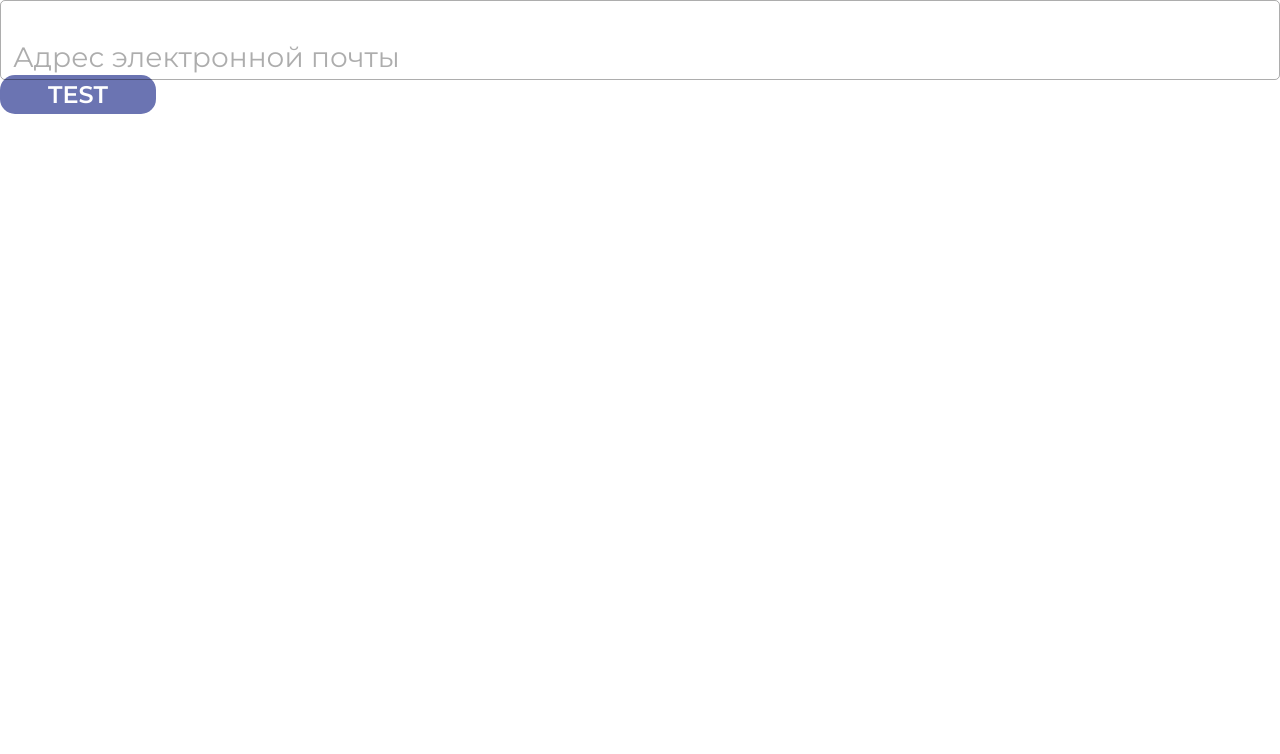
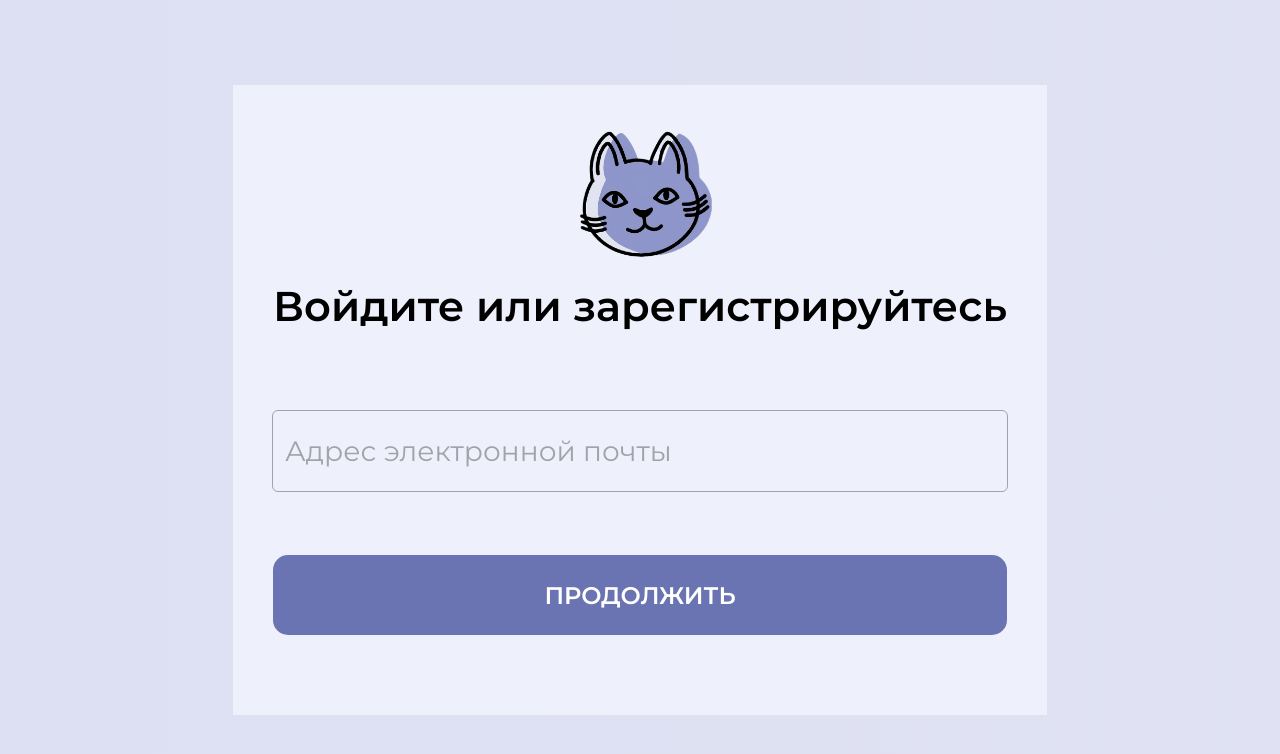
Before and after one commit to HScokies/Art-Digital-Service, a React (Vite) app in the folder Frontend/: page / in a window 1280 px wide. Shown: the top 754 px of the page. Built offline with nearby package versions, Linux system fonts and the light colour scheme.

Commit message:
access page

```diff
--- a/Frontend/src/App.tsx
+++ b/Frontend/src/App.tsx
@@ -1,15 +1,15 @@
-import { Button, Input } from "./components/index";
-import { Validator } from "./services";
-
+import { AccessPage } from "./pages"
+import { BrowserRouter, Routes, Route } from "react-router-dom";
 
 
 function App() {
 
-  return(
-    <>
-    <Input label={"Адрес электронной почты"} type={"email"} name={"email"} required={true} validator={Validator.validateEmail} />
-    <Button clickHandler={() => console.debug("testButton")}>test</Button>
-    </>
+  return (
+    <BrowserRouter>
+      <Routes>
+        <Route path="/" element={<AccessPage />} />
+      </Routes>
+    </BrowserRouter>
   )
 }
 
--- a/Frontend/src/components/button/index.tsx
+++ b/Frontend/src/components/button/index.tsx
@@ -2,11 +2,12 @@ import './style.scss'
 
 interface props{
     children: string,
+    isActive?: boolean,
     clickHandler?: () => void
 }
 
-const Button = ({children, clickHandler = () => {}}: props) => (
-    <a className='button' onClick={() => clickHandler()}>
+const Button = ({children, clickHandler = () => {}, isActive}: props) => (
+    <a className={isActive? 'button' : 'button disabled'} onClick={() => clickHandler()}>
         {children}
     </a>
 )
--- a/Frontend/src/components/button/style.scss
+++ b/Frontend/src/components/button/style.scss
@@ -1,5 +1,8 @@
 @import 'styles/variables.scss';
 .button{
+    display: flex;
+    align-items: center;
+    justify-content: center;
     background-color: $Glaucous;
     color: white;
     text-transform: uppercase;
@@ -8,4 +11,10 @@
     border-radius: 15px;
     font-weight: 600;
     font-size: 3vh;
+    cursor: pointer;
+    transition: all ease-in-out .2s;
+    &.disabled{
+        cursor: not-allowed;
+        opacity: .5;
+    }
 }
--- a/Frontend/src/components/input/index.tsx
+++ b/Frontend/src/components/input/index.tsx
@@ -6,20 +6,22 @@ interface props {
     type: string,
     name: string,
     required: boolean,
-    validator?: (value: string) => string
+    validator?: (value: string) => string,
+    onChange?: (e:React.ChangeEvent<HTMLInputElement>) => void
 }
 
-const Input = ({ label, type, name, required = false, validator }: props) => {
+const Input = ({ label, type, name, required = false, validator, onChange }: props) => {
 
     const [error, setError] = useState<string | undefined>()
     const [active, setActive] = useState(false)
+
 
     const EnableField = async () => {
         await setActive(true)
         await setError(undefined)
         document.getElementById(name)?.focus()
     }
-    const handleBlur = () => {
+    const handleBlur = async() => {
         const field = document.getElementById(name) as HTMLInputElement
         if (field?.value.length < 1) {
             if (required) {
@@ -27,14 +29,16 @@ const Input = ({ label, type, name, required = false, validator }: props) => {
             }
             return setActive(false)
         }
-        if (validator)
-            setError(validator(field?.value))
+        if (validator){
+            await setError(validator(field?.value));
+        }
+
     }
 
     return (
         <div className="input">
             <div className={`input_wrapper ${error ? 'error' : ''}`} onClick={() => EnableField()}>
-                <input onBlur={() => handleBlur()} className={`input_wrapper-field${active ? ' active' : ''}`} id={name} name={name} type={type} />
+                <input onChange={(e) => {if (onChange) onChange(e)}} onFocus={() => EnableField()} onBlur={() => handleBlur()} className={`input_wrapper-field${active ? ' active' : ''}`} id={name} name={name} type={type} />
                 <label className={`input_wrapper-label${active ? ' active' : ''}`} htmlFor={name}>{label}</label>
             </div>
 
--- a/Frontend/src/components/input/style.scss
+++ b/Frontend/src/components/input/style.scss
@@ -3,22 +3,23 @@
     &_wrapper {
         position: relative;
         height: 10vh;
-        border: 1px solid rgba(0, 0, 0, 0.32);
+        outline: .1vmin solid rgba(0, 0, 0, 0.32);
         border-radius: 5px;
         display: flex;
         flex-flow: column;
         justify-content: center;
         padding-inline: 1.5vmin;
         &.error{
-            border-color: #DE3341;
+            outline-color: #DE3341;
         }
 
         &-field {
             display: block;
             font-size: 3.5vh;
-            visibility: collapse;
+            display: none;
             &.active{
-                visibility: visible;
+                display: block;
+                margin-top: 1vh;
             }
         }
 
@@ -34,6 +35,7 @@
                 position: absolute;
                 transform: translateY(-3.1vh);
                 font-size: 2.5vh;
+                font-weight: bold;
                 color: rgba(0, 0, 0, 0.72);
             }
         }
@@ -41,8 +43,10 @@
     &-error{
         color: #DE3341;
         font-size: 3.5vh;
-        visibility: collapse;
-        transform: translateX(-200%);
+        visibility: hidden;
+        min-height: 5vh;
+        max-width: 100%;
+        transform: translateY(-10%);
         transition: all ease-in-out .2s;
         -moz-transition: all ease-in-out .2s;
         -webkit-transition: all ease-in-out .2s;
--- /dev/null
+++ b/Frontend/src/pages/access/index.tsx
@@ -0,0 +1,28 @@
+import { Button, Input } from 'src/components'
+import './style.scss'
+import Logo from 'images/logo.webp'
+import { Validator } from 'src/services'
+import { useState } from 'react'
+
+const AccessPage = () => {
+    const [hasErrors, setHasErrors] = useState(false);
+
+    const handleChange = (e: React.ChangeEvent<HTMLInputElement>) => {
+        if (!Validator.validateEmail(e.target.value)){
+            setHasErrors(false)
+        }
+        else setHasErrors(true)
+    }
+
+    return (
+        <div className='accesspage'>
+            <div className="accesspage_modal">
+                <img alt='logo' src={Logo} draggable={false} className='accesspage_modal-logo'/>
+                <h1 className='accesspage_modal-title'>Войдите или зарегистрируйтесь</h1>
+                <Input label='Адрес электронной почты' type='email' name='email' required={true} validator={Validator.validateEmail} onChange={handleChange}/>
+                <Button isActive={!hasErrors}>Продолжить</Button>
+            </div>
+        </div>
+    )
+}
+export default AccessPage
--- /dev/null
+++ b/Frontend/src/pages/access/style.scss
@@ -0,0 +1,112 @@
+@import 'styles/variables.scss';
+
+.accesspage {
+    width: 100vw;
+    min-height: 100vh;
+    height: 100%;
+    background: linear-gradient(270deg, #e3e5f3, #d8dbf3);
+    background-size: 400% 400%;
+    -webkit-animation: BackgroundAnimation 30s ease infinite;
+    -moz-animation: BackgroundAnimation 30s ease infinite;
+    animation: BackgroundAnimation 30s ease infinite;
+    display: flex;
+    justify-content: center;
+    align-items: center;
+    &_modal {
+        margin: auto;
+        padding: 5vmin 5vmin 10vmin;
+        min-width: 50vw;
+        display: flex;
+        flex-flow: column nowrap;
+        align-items: center;
+        background-color: $Anti-Flash-White;
+        @media (max-width: 799px) {
+            width: 100%;
+            height: 100vh;
+        }
+        &-logo {
+            min-width: 10em;
+            width: 7vmax;
+            user-select: none;
+            -webkit-user-drag: none;
+        }
+
+        &-title {
+            margin-top: .5em;
+            text-align: center;
+            font-size: calc(2vmin + 2vmax);
+            font-style: normal;
+            font-weight: 600;
+            line-height: normal;
+        }
+        &>.input{
+            margin-top: 5em;
+            min-width: 50vw;
+            width: 100%;
+            @media (max-width: 799px) {
+                & label{
+                    font-size: 6vw;
+                    &.active{
+                        font-size: 5.5vw;
+                    }
+                }
+                & input{
+                    font-size: 6vw;
+                }
+                .input-error{
+                    height: 6.5vh;
+                    font-size: 6vw;
+                }
+
+            }
+        }
+        &>.button{
+            margin-top: 3vh;
+            width: 100%;
+            height: 10vh;
+        }
+    }
+}
+
+
+@-webkit-keyframes BackgroundAnimation {
+    0% {
+        background-position: 0% 50%
+    }
+
+    50% {
+        background-position: 100% 50%
+    }
+
+    100% {
+        background-position: 0% 50%
+    }
+}
+
+@-moz-keyframes BackgroundAnimation {
+    0% {
+        background-position: 0% 50%
+    }
+
+    50% {
+        background-position: 100% 50%
+    }
+
+    100% {
+        background-position: 0% 50%
+    }
+}
+
+@keyframes BackgroundAnimation {
+    0% {
+        background-position: 0% 50%
+    }
+
+    50% {
+        background-position: 100% 50%
+    }
+
+    100% {
+        background-position: 0% 50%
+    }
+}
--- a/Frontend/src/pages/index.ts
+++ b/Frontend/src/pages/index.ts
@@ -0,0 +1,5 @@
+import AccessPage from "./access";
+
+export{
+    AccessPage
+}
--- a/Frontend/tsconfig.json
+++ b/Frontend/tsconfig.json
@@ -25,7 +25,8 @@
       "components/*": ["./src/components/*"],
       "pages/*": ["./src/pages/*"],
       "styles/*": ["./src/assets/styles/*"],
-      "services/*": ["./src/services/*"]
+      "services/*": ["./src/services/*"],
+      "images/*": ["./src/assets/images/*"]
     }
   },
   "include": ["src"],
--- a/Frontend/vite.config.ts
+++ b/Frontend/vite.config.ts
@@ -11,7 +11,8 @@ export default defineConfig({
       'components': path.resolve(__dirname, './src/components'),
       'pages': path.resolve(__dirname, './src/pages'),
       'styles': path.resolve(__dirname, './src/assets/styles'),
-      'services': path.resolve(__dirname, './src/services')
+      'services': path.resolve(__dirname, './src/services'),
+      'images': path.resolve(__dirname, './src/assets/images')
     },
   },
 })
```
Also changed, not shown: Frontend/src/assets/images/logo.webp (added), Frontend/src/pages/login/index.tsx (added), Frontend/src/pages/register/index.tsx (added).
